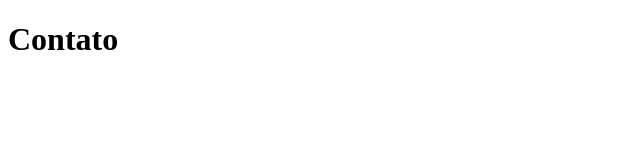
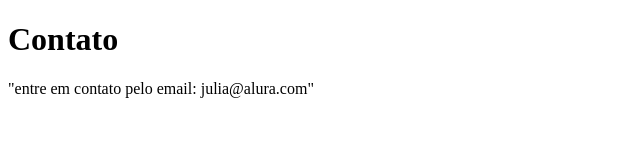
Before and after one commit to JuliaNovais8/sistema-de-cadastro, a plain HTML site: page contato.html in a window 1280 px wide. Shown: the whole page, without its empty margins (0-640 px from the left). Drawn offline with Linux system fonts and the light colour scheme.

Commit message:
adicionando o email de contato

```diff
--- a/contato.html
+++ b/contato.html
@@ -8,5 +8,6 @@
 </head>
 <body>
     <h1>Contato</h1>
+    <p>"entre em contato pelo email: julia@alura.com"</p>
 </body>
 </html>
```
